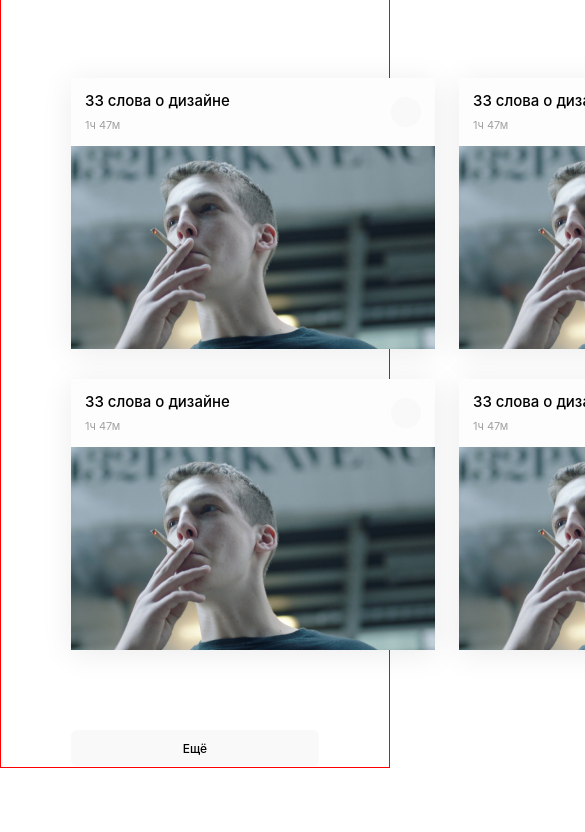
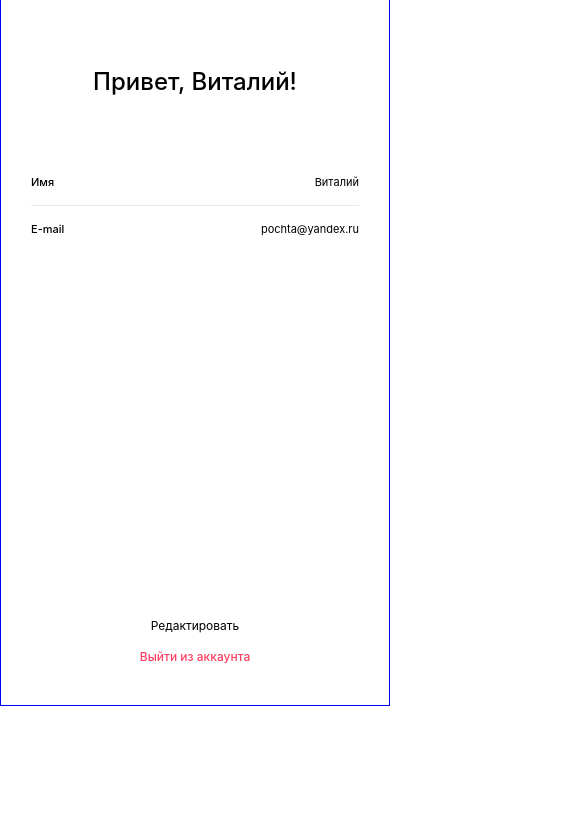
Before and after one commit to ana-anajel/movies-explorer-frontend, a React app in the folder movies-explorer-frontend/: page /users/me in a window 390 px wide. Shown: the part 78-910 px from the top of the page, 585 px wide, since content can reach past the window. After the commit the page ends 844 px from the top, so only its background shows below. Built offline with nearby package versions, Linux system fonts and the light colour scheme; a web font is replaced by a local one.

Commit message:
Создать контроллер Profile

```diff
--- a/movies-explorer-frontend/package.json
+++ b/movies-explorer-frontend/package.json
@@ -8,6 +8,7 @@
     "@testing-library/user-event": "^13.5.0",
     "react": "^18.2.0",
     "react-dom": "^18.2.0",
+    "react-router-dom": "^6.11.0",
     "react-scripts": "5.0.1",
     "web-vitals": "^2.1.4"
   },
--- a/movies-explorer-frontend/src/components/App/App.css
+++ b/movies-explorer-frontend/src/components/App/App.css
@@ -1,12 +1,12 @@
-.App {
+.page {
   max-width: 1280px;
   min-width: 320px;
   /* width: 100%; */
   /* background-color: #fff; */
-  border: 1px solid red;
+  border: 1px solid blue;
   font-family: "Inter", Arial, Helvetica, sans-serif;
   margin: 0 auto;
   padding: 0;
   color: #000;
-  height: 100vh;
+  /* height: 100vh; */
 }
--- a/movies-explorer-frontend/src/components/App/App.js
+++ b/movies-explorer-frontend/src/components/App/App.js
@@ -1,20 +1,43 @@
 import React from 'react';
 // import { Route } from 'react-router-dom';
 // import { BrowserRouter } from 'react-router-dom';
+import { Routes, Route } from 'react-router-dom';
 import './App.css';
 import Header from '../Header/Header';
-// import Main from '../Main/Main';
+import Main from '../Main/Main';
 import Movies from '../Movies/Movies';
 import Footer from '../Footer/Footer';
+import Profile from '../Profile/Profile';
 
 function App() {
   return (
-    <div className="App">
-      <Header />
-      {/* <Main /> */}
-      <Movies />
-      <Footer />
-    </div>
+    <div className="page">
+      <Routes>
+        <Route path="/" element={(
+          <>
+            <Header />
+            <Main />
+            <Footer />
+          </>
+        )} />
+
+        <Route path='/movies' element={(
+          <>
+            <Header />
+            <Movies />
+            <Footer />
+          </>
+        )} />
+
+        <Route path='/users/me' element={(
+          <>
+            <Header />
+            <Profile />
+          </>
+        )} />
+
+      </Routes>
+    </div >
   );
 }
 
--- a/movies-explorer-frontend/src/components/Movies/Movies.js
+++ b/movies-explorer-frontend/src/components/Movies/Movies.js
@@ -1,10 +1,12 @@
 import React from 'react';
 import './Movies.css';
-import MoviesCardList from '../MoviesCardList/MoviesCardList'
+import SearchForm from '../SearchForm/SearchForm';
+import MoviesCardList from '../MoviesCardList/MoviesCardList';
 
 function Movies() {
   return (
     <div className="movies">
+      <SearchForm />
       <MoviesCardList />
     </div>
   );
--- a/movies-explorer-frontend/src/components/Navigation/Navigation.css
+++ b/movies-explorer-frontend/src/components/Navigation/Navigation.css
@@ -0,0 +1,3 @@
+@media screen and (max-width: 924px) {}
+
+@media screen and (max-width: 577px) {}
--- /dev/null
+++ b/movies-explorer-frontend/src/components/Profile/Profile.css
@@ -0,0 +1,102 @@
+.profile {
+  box-sizing: border-box;
+  padding: 74px 0 70px;
+  margin: 0 auto;
+}
+
+.profile__content {
+  max-width: 410px;
+  margin: 0 auto;
+}
+
+.profile__title {
+  text-align: center;
+  font-weight: 500;
+  font-size: 24px;
+  line-height: 29px;
+  margin: 0;
+}
+
+.profile__list {
+  list-style-type: none;
+  margin: 123px 0 220px;
+  padding: 0;
+}
+
+.profile__list-element {
+  box-sizing: border-box;
+  display: flex;
+  justify-content: space-between;
+}
+
+.profile__list-element:last-child {
+  padding-top: 17px;
+}
+
+.profile__list-element:first-child {
+  padding-bottom: 16px;
+  border-bottom: #E8E8E8 1px solid;
+}
+
+
+.profile__element {
+  font-weight: 400;
+  font-size: 11px;
+  line-height: 13px;
+  margin: 0;
+}
+
+.profile__element:first-child {
+  font-weight: 500;
+}
+
+.profile__button {
+  width: 100%;
+  padding: 0;
+  border: none;
+  background: none;
+  font-weight: 400;
+  font-size: 13px;
+  line-height: 16px;
+}
+
+.profile__button:last-child {
+  color: #FF4062;
+  margin-top: 16px;
+  font-weight: 500;
+}
+
+@media screen and (max-width: 924px) {
+  .profile {
+    padding: 236px 0 269px;
+  }
+
+  .profile__content {
+    max-width: 500px;
+  }
+
+  .profile__list {
+    margin: 96px 0 210px;
+  }
+}
+
+@media screen and (max-width: 577px) {
+  .profile {
+    padding: 70px 0 40px;
+  }
+
+  .profile__content {
+    box-sizing: border-box;
+    padding: 0 30px;
+    max-width: 400px;
+  }
+
+  .profile__list {
+    margin: 80px 0 379px;
+  }
+
+  .profile__button {
+    font-size: 12px;
+    line-height: 15px;
+  }
+}
--- /dev/null
+++ b/movies-explorer-frontend/src/components/Profile/Profile.js
@@ -0,0 +1,32 @@
+import React from 'react';
+import './Profile.css';
+
+function Profile() {
+  return (
+    <div className='profile'>
+      <div className='profile__content'>
+
+        <h2 className='profile__title'>Привет, Виталий!</h2>
+
+        <ul className='profile__list'>
+          <li className='profile__list-element'>
+            <p className='profile__element'>Имя</p>
+            <p className='profile__element'>Виталий</p>
+          </li>
+
+          <li className='profile__list-element'>
+            <p className='profile__element'>E-mail</p>
+            <p className='profile__element'>pochta@yandex.ru</p>
+          </li>
+        </ul>
+
+        <button className='profile__button'>Редактировать</button>
+        <button className='profile__button'>Выйти из аккаунта</button>
+
+      </div>
+
+    </div>
+  );
+}
+
+export default Profile;
--- a/movies-explorer-frontend/src/components/SearchForm/SearchForm.css
+++ b/movies-explorer-frontend/src/components/SearchForm/SearchForm.css
@@ -0,0 +1,42 @@
+.search {
+  box-sizing: border-box;
+  padding: 70px 0;
+}
+
+.search__form-element {
+  /* background-color: #FDFDFD; */
+  background-color: antiquewhite;
+  display: flex;
+  justify-content: space-between;
+  align-items: center;
+  height: 72px;
+  box-shadow: 0px 3px 14px rgba(0, 0, 0, 0.08);
+  border-radius: 9px;
+  box-sizing: border-box;
+  padding: 0 30px 0 19px;
+}
+
+.search__form {}
+
+.search__box {
+  display: flex;
+  align-items: center;
+}
+
+.search__f {
+  box-sizing: border-box;
+  padding-left: 29px;
+  border-left: 1px solid #CBCBCB;
+  display: flex;
+}
+
+.search__icon-add {
+  margin-right: 14px;
+}
+
+.search__name {
+  margin: 0;
+  font-weight: 400;
+  font-size: 13px;
+  line-height: 18px;
+}
--- a/movies-explorer-frontend/src/components/SearchForm/SearchForm.js
+++ b/movies-explorer-frontend/src/components/SearchForm/SearchForm.js
@@ -1,14 +1,45 @@
 //import logo from '../../images/logo.svg';
 import React from 'react';
 import './SearchForm.css';
+import Search from '../../images/guard.png'
+import SearchB from '../../images/serch.png'
+import Check from '../../images/check.png'
 
 function SearchForm(props) {
   return (
-    <input
-      className="SearchForm"
-      type="text"
-      placeholder="Фильм"
-    />
+    <div className='search'>
+
+      <div className='search__form-element'>
+
+        <div>
+          <img src={Search} className='search__icon-search' alt="Иконка добавить. Флажёк в кругу." />
+          <input
+            className="search__form"
+            type="text"
+            placeholder="Фильм" />
+        </div>
+
+
+        <div className='search__box'>
+
+          <img src={SearchB} className='search__icon-add' alt="Иконка добавить. Флажёк в кругу." />
+
+          <div className='search__f'>
+            <img src={Check} className='search__icon-add' alt="Иконка добавить. Флажёк в кругу." />
+            <p className='search__name'>Короткометражки</p>
+          </div>
+        </div>
+
+      </div>
+
+
+
+    </div>
+    // <input
+    //   className="SearchForm"
+    //   type="text"
+    //   placeholder="Фильм"
+    // />
   );
 }
 
--- a/movies-explorer-frontend/src/index.js
+++ b/movies-explorer-frontend/src/index.js
@@ -1,5 +1,6 @@
 import React from 'react';
 import ReactDOM from 'react-dom/client';
+import { BrowserRouter } from 'react-router-dom';
 import './index.css';
 import App from './components/App/App';
 import reportWebVitals from './reportWebVitals';
@@ -7,7 +8,9 @@ import reportWebVitals from './reportWebVitals';
 const root = ReactDOM.createRoot(document.getElementById('root'));
 root.render(
   <React.StrictMode>
-    <App />
+    <BrowserRouter>
+      <App />
+    </BrowserRouter>
   </React.StrictMode>
 );
 
```
Also changed, not shown: movies-explorer-frontend/src/components/SavedMovies/SavedMovies.js (+15 -0 lines), movies-explorer-frontend/src/components/Login/Login.css (added), movies-explorer-frontend/src/components/Login/Login.js (added), movies-explorer-frontend/src/components/Register/Register.css (added), movies-explorer-frontend/src/components/Register/Register.js (added), movies-explorer-frontend/src/images/check.png (added), movies-explorer-frontend/src/images/guard.png (added), movies-explorer-frontend/src/images/serch.png (added), 1 other file.
